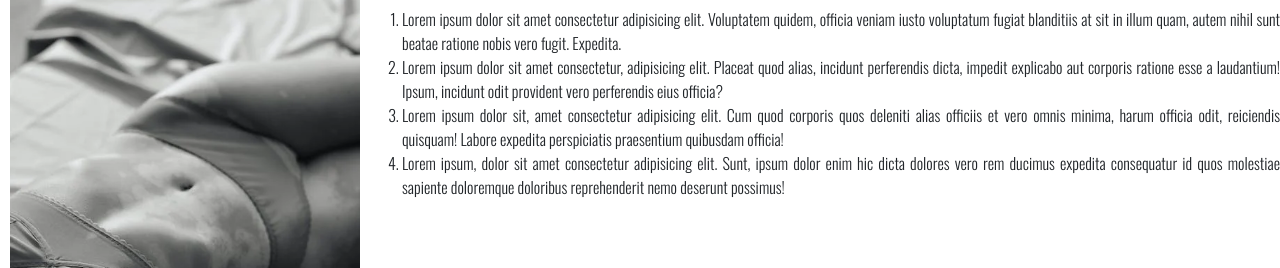
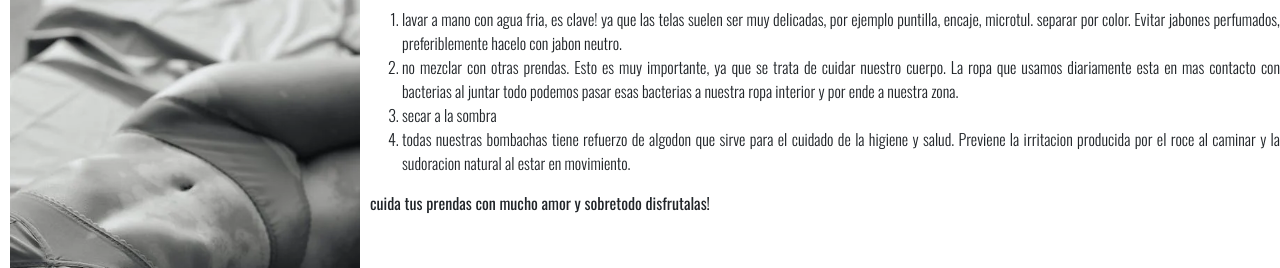
Before and after one commit to julinorieg/rebelion, a plain HTML site: page pages/cuidados.html in a window 1280 px wide. Shown: the part 532-800 px from the top of the page. Drawn offline with nearby package versions, Linux system fonts and the light colour scheme.

Commit message:
arreglamos nav

```diff
--- a/pages/cuidados.html
+++ b/pages/cuidados.html
@@ -66,28 +66,26 @@
             </h1>
             <ol class="list">
                 <li class="listItem">
-                    Lorem ipsum dolor sit amet consectetur adipisicing elit. Voluptatem quidem, officia veniam iusto
-                    voluptatum fugiat blanditiis at sit in illum quam, autem nihil sunt beatae ratione nobis vero fugit.
-                    Expedita.
+                    lavar a mano con agua fria, es clave! ya que las telas suelen ser muy delicadas, por ejemplo
+                    puntilla, encaje, microtul.
+                    separar por color. Evitar jabones perfumados, preferiblemente hacelo con jabon neutro.
 
                 </li>
-                <li class="listItem">Lorem ipsum dolor sit amet consectetur, adipisicing elit. Placeat quod alias,
-                    incidunt perferendis
-                    dicta, impedit explicabo aut corporis ratione esse a laudantium! Ipsum, incidunt odit provident vero
-                    perferendis eius officia?
+                <li class="listItem"> no mezclar con otras prendas. Esto es muy importante, ya que se trata de cuidar
+                    nuestro cuerpo. La ropa que usamos diariamente esta en mas contacto con bacterias al juntar todo
+                    podemos pasar esas bacterias a nuestra ropa interior y por ende a nuestra zona.
 
                 </li>
                 <li class="listItem">
-                    Lorem ipsum dolor sit, amet consectetur adipisicing elit. Cum quod corporis quos deleniti alias
-                    officiis et vero omnis minima, harum officia odit, reiciendis quisquam! Labore expedita perspiciatis
-                    praesentium quibusdam officia!
+                    secar a la sombra
                 </li>
                 <li class="listItem">
-                    Lorem ipsum, dolor sit amet consectetur adipisicing elit. Sunt, ipsum dolor enim hic dicta dolores
-                    vero rem ducimus expedita consequatur id quos molestiae sapiente doloremque doloribus reprehenderit
-                    nemo deserunt possimus!
+                    todas nuestras bombachas tiene refuerzo de algodon que sirve para el cuidado de la higiene y salud.
+                    Previene la irritacion producida por el roce al caminar y la sudoracion natural al estar en
+                    movimiento.
                 </li>
             </ol>
+            <p>cuida tus prendas con mucho amor y sobretodo disfrutalas!</p>
         </section>
 
 
```
Also changed, not shown: index.html (+7 -11 lines).
